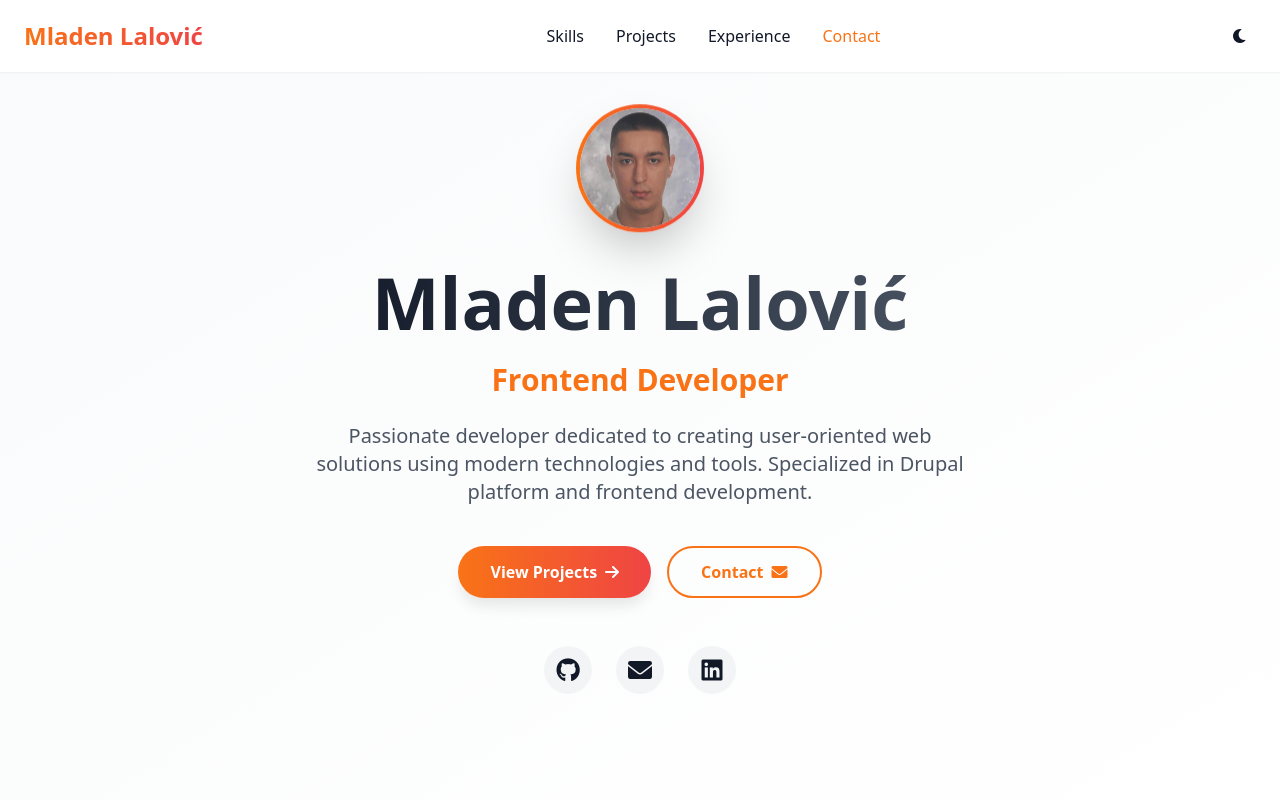
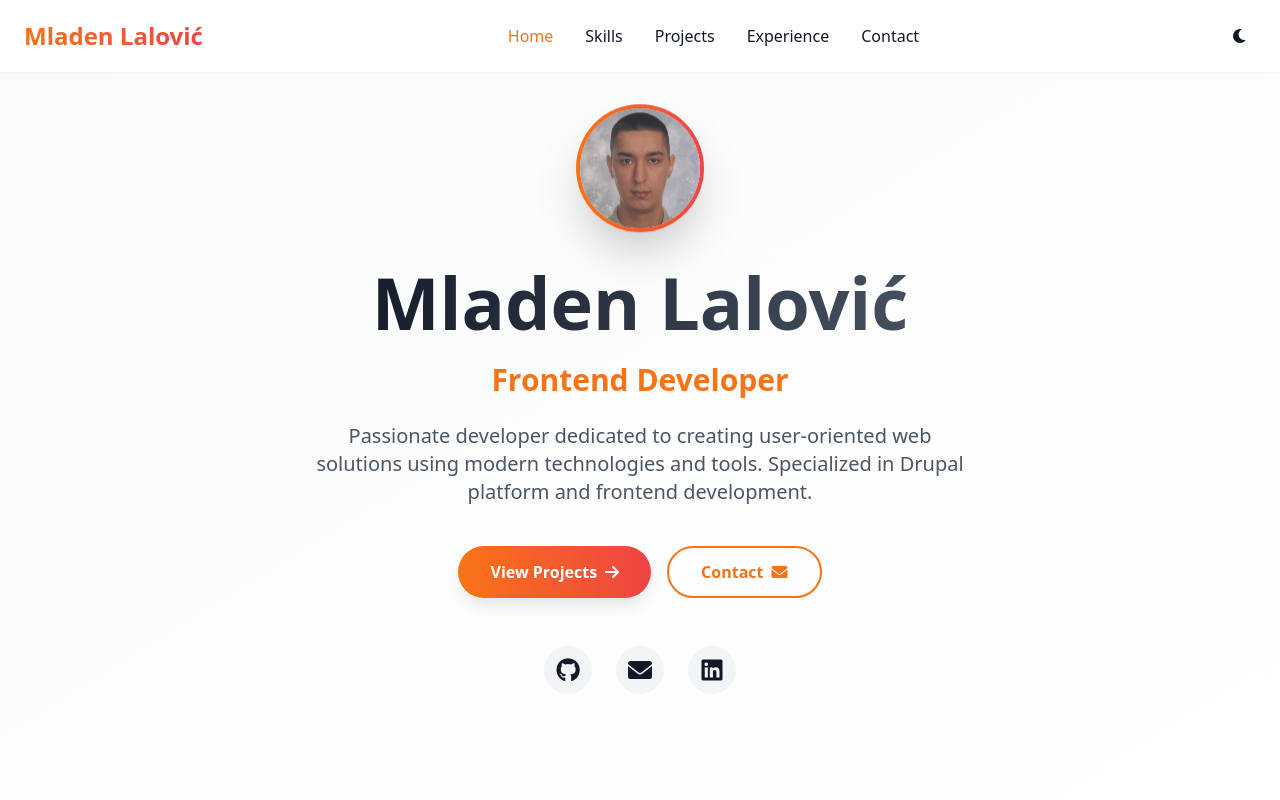
Before and after one commit to lalovic01/portfolio, a plain HTML site: page index.html in a window 1280 px wide. Shown: the top 800 px of the page. Drawn offline with nearby package versions, Linux system fonts and the light colour scheme.

Commit message:
add home to nav and animation

```diff
--- a/index.html
+++ b/index.html
@@ -141,6 +141,11 @@
 
           <nav class="hidden md:flex space-x-8">
             <a
+              href="#home"
+              class="nav-link hover:text-orange-500 transition-colors duration-300"
+              >Home</a
+            >
+            <a
               href="#skills"
               class="nav-link hover:text-orange-500 transition-colors duration-300"
               >Skills</a
@@ -185,6 +190,7 @@
           class="md:hidden hidden mt-4 pb-4 border-t dark:border-gray-700"
         >
           <div class="flex flex-col space-y-3 mt-4">
+            <a href="#home" class="mobile-nav-link">Home</a>
             <a href="#skills" class="mobile-nav-link">Skills</a>
             <a href="#projects" class="mobile-nav-link">Projects</a>
             <a href="#experience" class="mobile-nav-link">Experience</a>
@@ -195,6 +201,7 @@
     </header>
 
     <section
+      id="home"
       class="min-h-screen flex items-center justify-center px-6 pt-24 md:pt-0 bg-gradient-to-br from-gray-50 to-white dark:from-gray-900 dark:to-gray-800"
     >
       <div class="text-center max-w-4xl mx-auto animate-fade-in">
--- a/script.js
+++ b/script.js
@@ -54,6 +54,13 @@ scrollToTopBtn.addEventListener("click", () => {
 window.addEventListener("scroll", () => {
   const sections = document.querySelectorAll("section[id]");
   const scrollPosition = window.scrollY + 100;
+
+  if (window.scrollY < 100) {
+    navLinks.forEach((link) => link.classList.remove("text-orange-500"));
+    const homeLink = document.querySelector('.nav-link[href="#home"]');
+    if (homeLink) homeLink.classList.add("text-orange-500");
+    return;
+  }
 
   sections.forEach((section) => {
     const sectionTop = section.offsetTop;
@@ -319,6 +326,15 @@ document.querySelectorAll('a[href^="#"]').forEach((anchor) => {
 
     if (target) {
       const headerHeight = document.querySelector("header").offsetHeight;
+
+      if (this.getAttribute("href") === "#home") {
+        window.scrollTo({
+          top: 0,
+          behavior: "smooth",
+        });
+        return;
+      }
+
       const targetPosition = target.offsetTop - headerHeight - 20;
 
       window.scrollTo({
```
